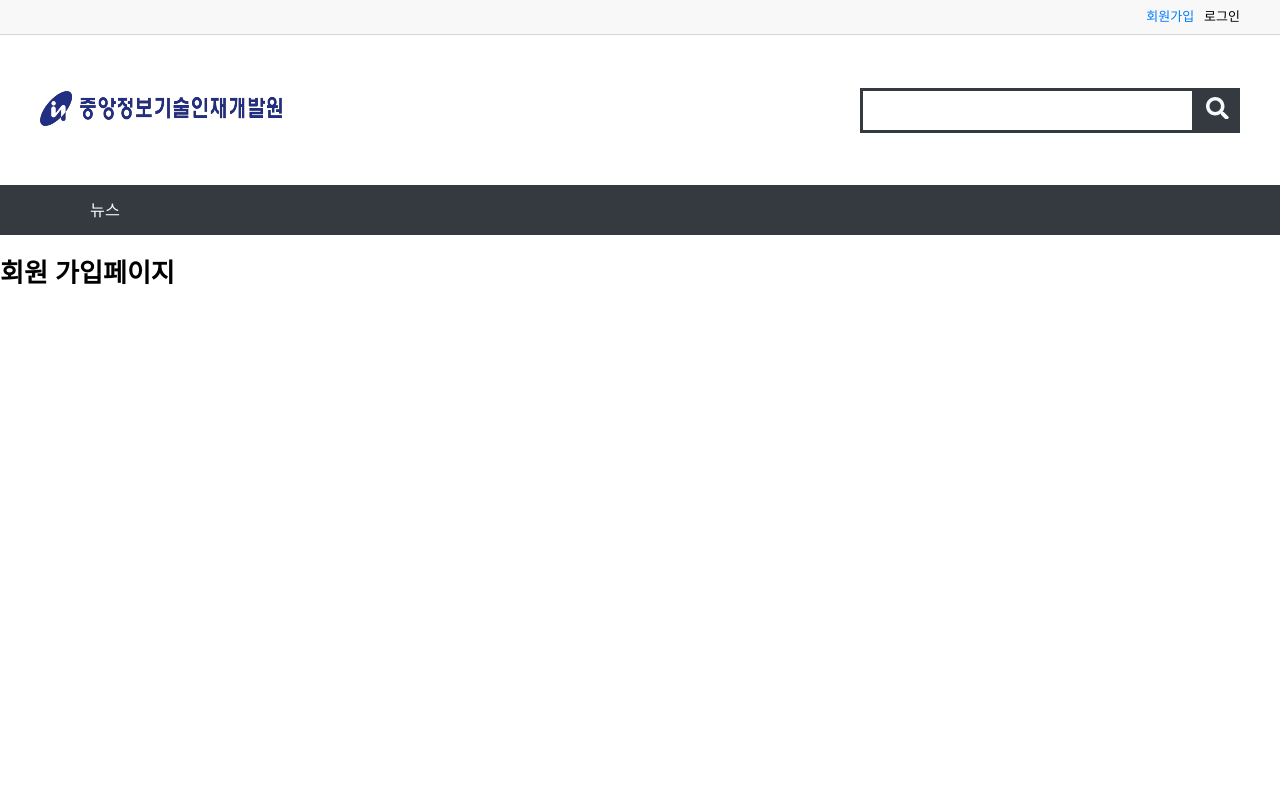
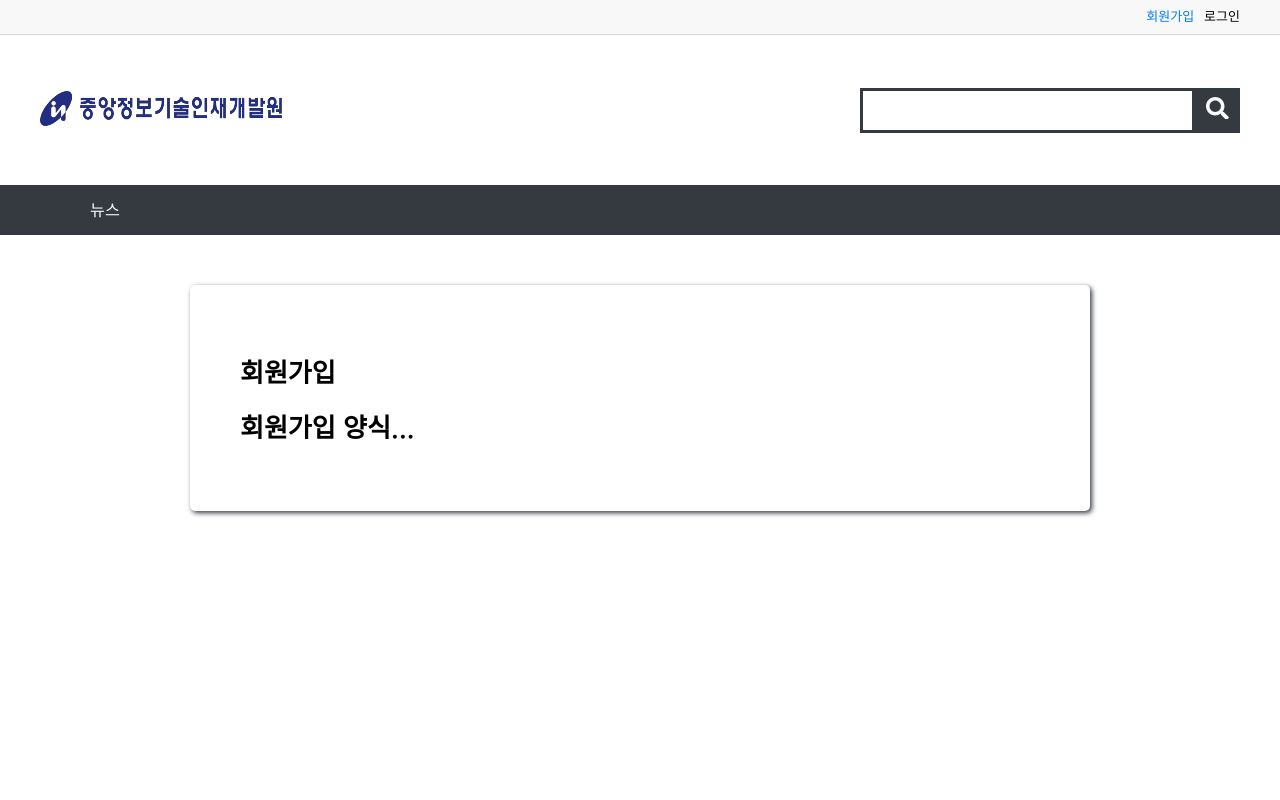
Before and after one commit to yoojung275/react_project, a React (Create React App) app: page /member/join in a window 1280 px wide. Shown: the top 800 px of the page. Built offline with nearby package versions, Linux system fonts and the light colour scheme.

Commit message:
회원 가입 페이지 구성 중

```diff
--- /dev/null
+++ b/src/commons/components/LayoutBox.js
@@ -0,0 +1,12 @@
+import styled from 'styled-components';
+import { color } from '../../styles/color';
+const { dark } = color;
+
+export const OuterBox = styled.div`
+  max-width: 900px;
+  min-width: 700px;
+  padding: 50px;
+  border-radius: 5px;
+  box-shadow: 2px 2px 5px ${dark};
+  margin: 50px auto;
+`;
--- /dev/null
+++ b/src/commons/components/TitleBox.js
@@ -0,0 +1,3 @@
+import styled from 'styled-components';
+
+export const MainTitle = styled.h1``;
--- /dev/null
+++ b/src/member/components/JoinForm.js
@@ -0,0 +1,7 @@
+import React from 'react';
+
+const JoinForm = () => {
+  return <h1>회원가입 양식...</h1>;
+};
+
+export default React.memo(JoinForm);
--- a/src/member/pages/Join.js
+++ b/src/member/pages/Join.js
@@ -1,7 +1,22 @@
 import React from 'react';
+import { Helmet } from 'react-helmet-async';
+import { useTranslation } from 'react-i18next';
+import JoinForm from '../components/JoinForm';
+import { OuterBox } from '../../commons/components/LayoutBox';
 
 const Join = () => {
-  return <h1>회원 가입페이지</h1>;
+  const { t } = useTranslation();
+  return (
+    <>
+      <Helmet>
+        <title>{t('회원가입')}</title>
+      </Helmet>
+      <OuterBox>
+        <h1>{t('회원가입')}</h1>
+        <JoinForm />
+      </OuterBox>
+    </>
+  );
 };
 
 export default React.memo(Join);
```
